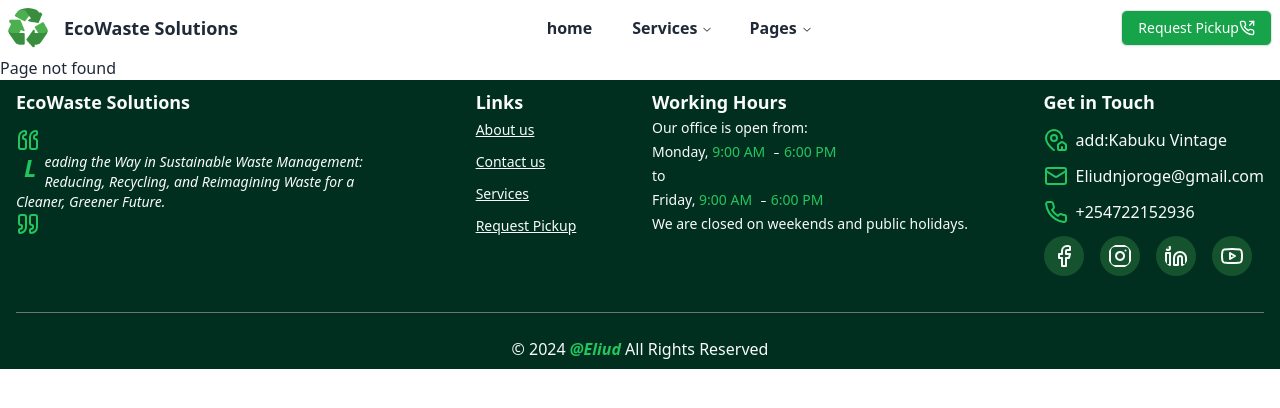
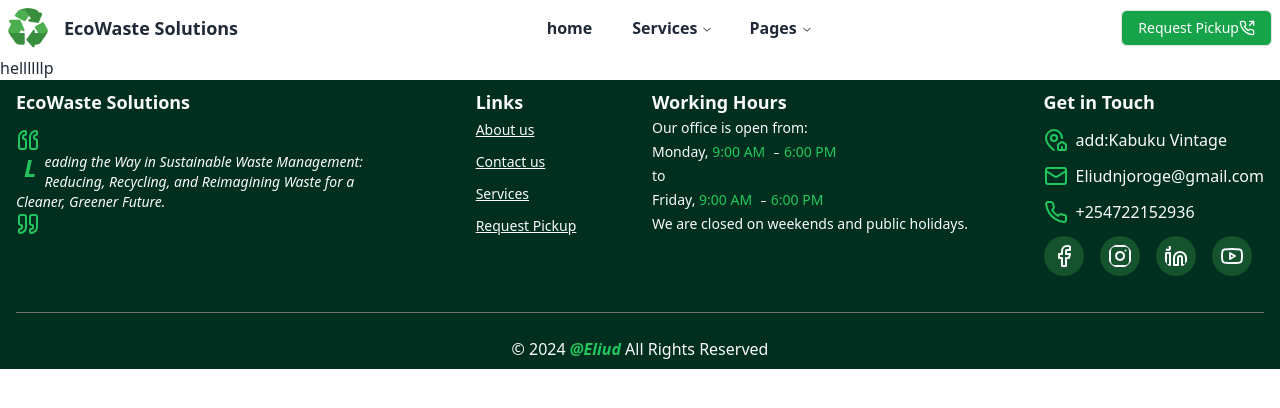
Before and after one commit to Brian-kipkoech-mutai/EcoWaste-Solutions, a React (Vite) app in the folder frontend/: page /request-pickup in a window 1280 px wide. Shown: the top 408 px of the page. Built offline with nearby package versions, Linux system fonts and the light colour scheme.

Commit message:
commit  before upgrading to   ubuntu newset lts  support

```diff
--- a/frontend/src/components/Header.jsx
+++ b/frontend/src/components/Header.jsx
@@ -154,12 +154,14 @@ function Header(props) {
       </section>
       <section className="hidden lg:block">
         {" "}
+        <NavLink to={"/request-pickup"}>
           <Button
             variant="outline"
             className="flex items-center space-x-2  bg-green-600  text-white "
           >
             Request Pickup <PhoneOutgoingIcon className="w-4" />
           </Button>
+        </NavLink>
       </section>
       <section className="lg:hidden">
         <Sheet open={openSide} onOpenChange={toggleMenu}>
--- /dev/null
+++ b/frontend/src/pages/RequestPickup.jsx
@@ -0,0 +1,13 @@
+
+
+import React from 'react';
+
+function RequestPickup(props) {
+    return (
+        <div>
+            hellllllp
+        </div>
+    );
+}
+
+export default RequestPickup;
--- a/frontend/src/routes/routesConfig.jsx
+++ b/frontend/src/routes/routesConfig.jsx
@@ -2,6 +2,7 @@ import ServiceContainer from "@/containers/ServiceContainer";
 import AboutUs from "@/pages/AboutUs";
 import Home from "@/pages/Home";
 import Pricing from "@/pages/Pricing";
+import RequestPickup from "@/pages/RequestPickup";
 
 import Root from "@/pages/Root";
 import Testimonilas from "@/pages/Testimonilas";
@@ -36,6 +37,10 @@ function RoutesConfig(props) {
           element: <Pricing />,
         },
         {
+          path: "request-pickup",
+          element: <RequestPickup />,
+        },
+        {
           path: "*",
           element: <h1>Page not found</h1>, // This will be shown when no matching route is found.
         },
```
Lines whose indentation alone changed are shown as unchanged.
